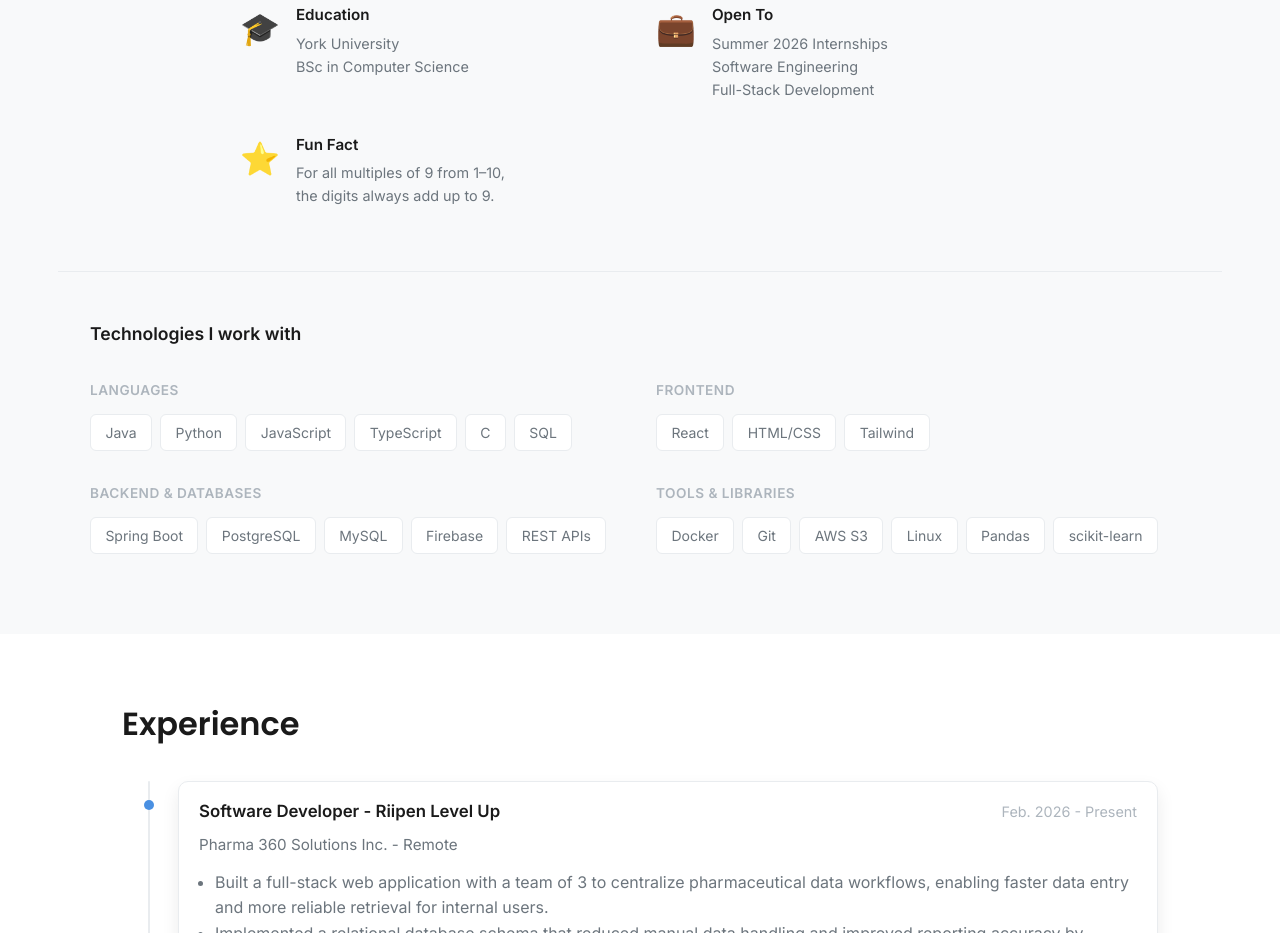
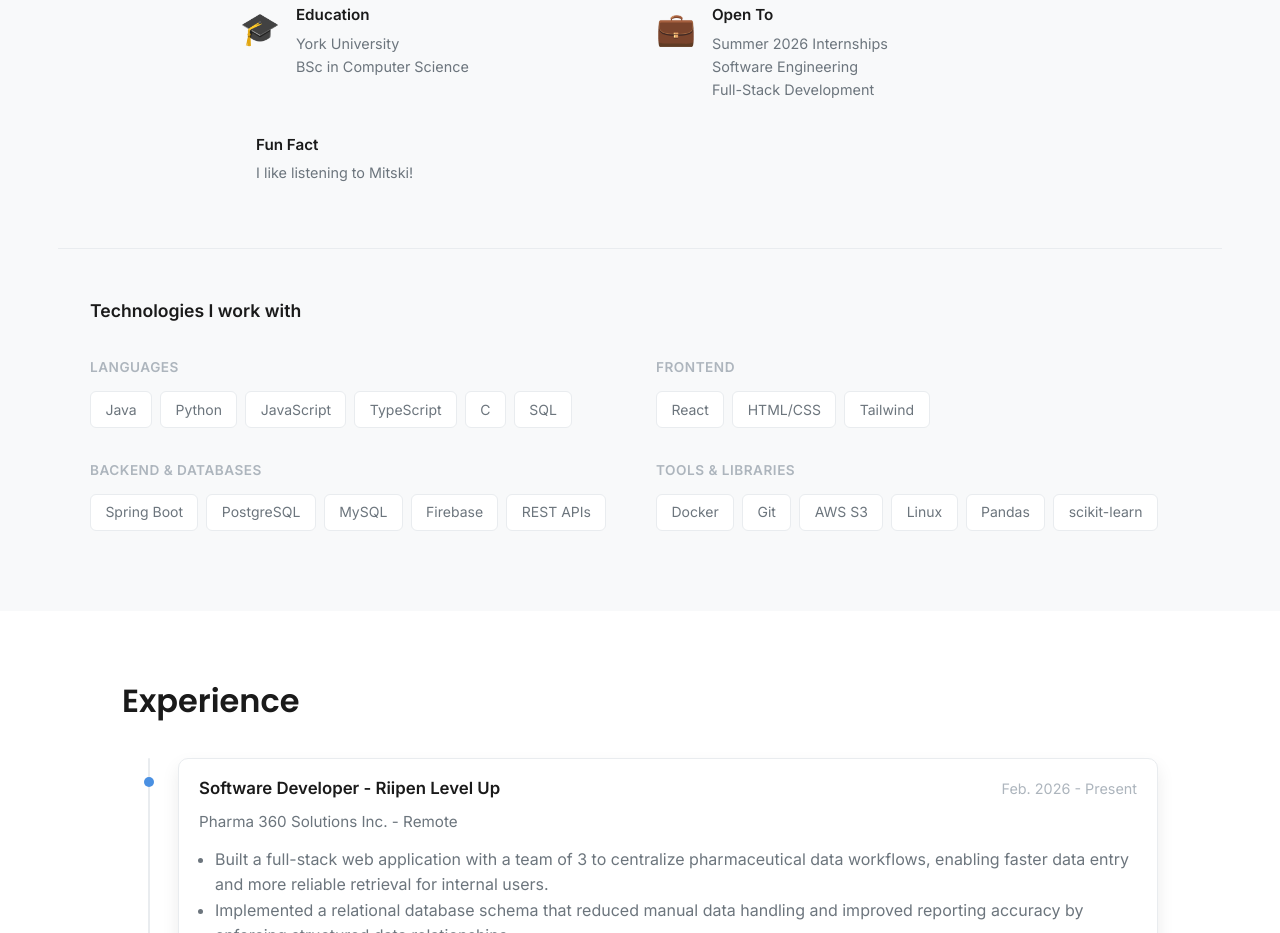
Before and after one commit to farzanaa99/farzanaa99.github.io, a website: page index.html in a window 1280 px wide. Shown: the part 989-1922 px from the top of the page. Drawn offline with Linux system fonts and the light colour scheme.

Commit message:
removed fun fact wasnt so fun

```diff
--- a/index.html
+++ b/index.html
@@ -105,10 +105,10 @@
 
           </div>
           <div class="highlight-item">
-            <div class="highlight-icon">⭐</div>
+            <div class="highlight-icon"></div>
             <div>
               <h4>Fun Fact</h4>
-              <p>For all multiples of 9 from 1–10,<br>the digits always add up to 9.</p>
+              <p>I like listening to Mitski!</p>
             </div>
           </div>
         </div>
```
